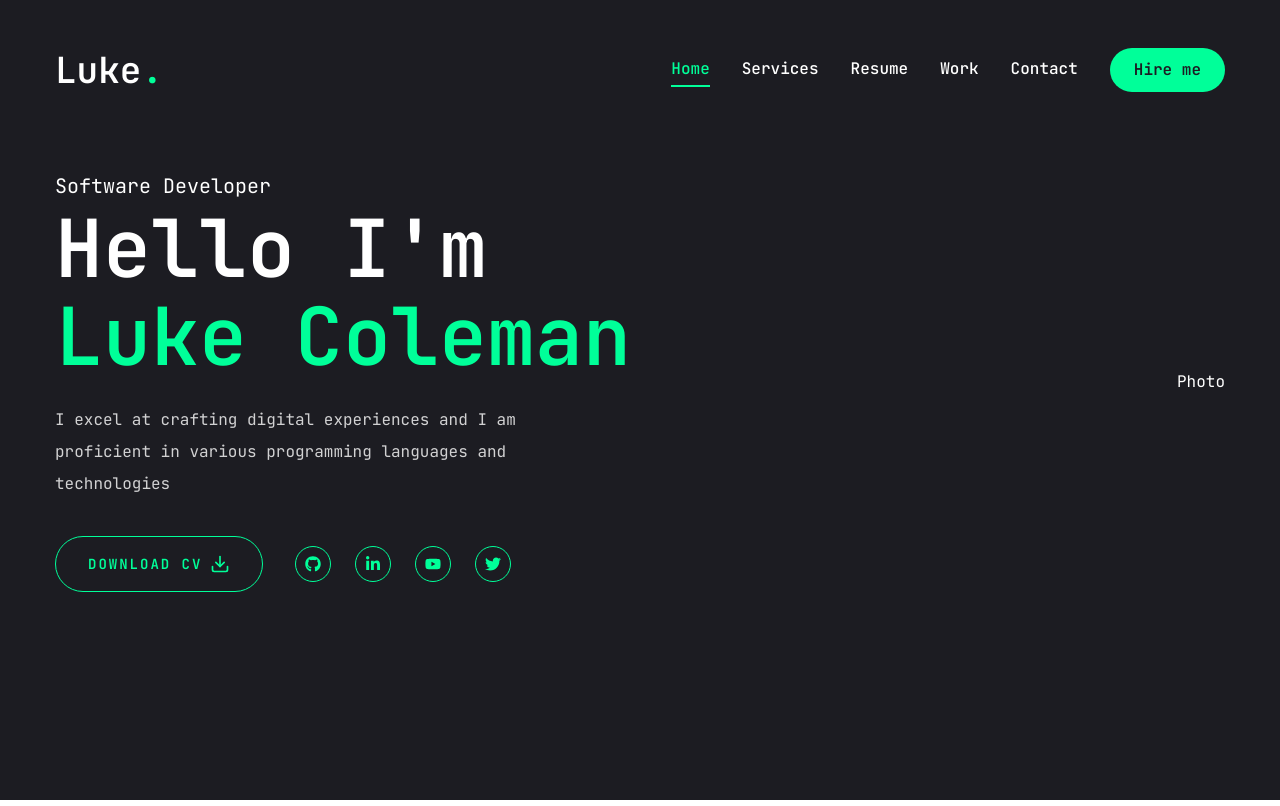
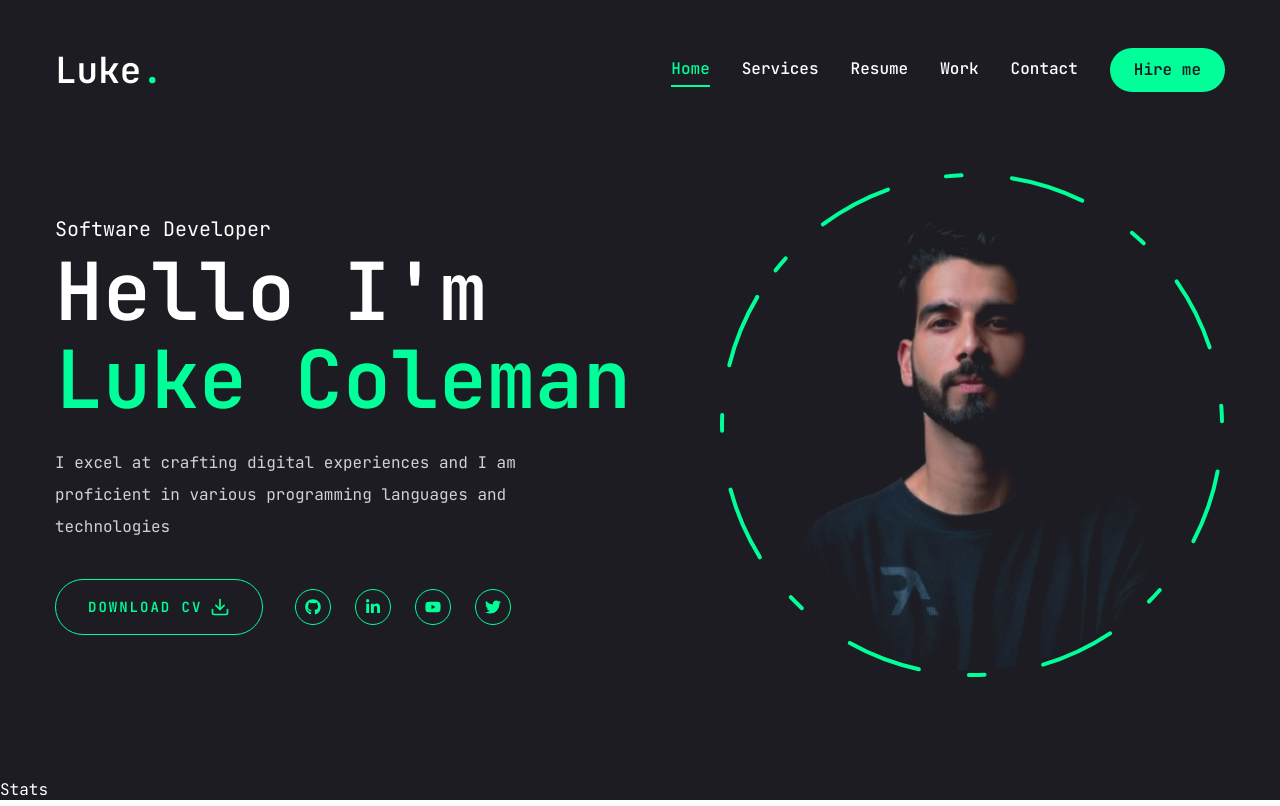
Before and after one commit to kafanasyev97/next-portfolio, a Next.js app: page / in a window 1280 px wide. Built offline with nearby package versions, Linux system fonts and the light colour scheme.

Commit message:
[upd] Photo home page

```diff
--- a/app/page.jsx
+++ b/app/page.jsx
@@ -1,5 +1,6 @@
 import Photo from '@/components/Photo'
 import Social from '@/components/Social'
+import Stats from '@/components/Stats'
 import { Button } from '@/components/ui/button'
 import { FiDownload } from 'react-icons/fi'
 
@@ -9,7 +10,7 @@
       <div className="container mx-auto h-full">
         <div className="flex flex-col xl:flex-row items-center justify-between xl:pt-8 xl:pb-24">
           {/* text */}
-          <div className="text-center xl:text-left">
+          <div className="text-center xl:text-left order-2 xl:order-none">
             <span className="text-xl">Software Developer</span>
             <h1 className="h1 mb-6">
               Hello I'm <br /> <span className="text-accent">Luke Coleman</span>
@@ -39,11 +40,12 @@
             </div>
           </div>
           {/* photo */}
-          <div>
+          <div className="order-1 xl:order-none mb-8 xl:mb-0">
             <Photo />
           </div>
         </div>
       </div>
+      <Stats />
     </section>
   )
 }
--- a/components/Photo.jsx
+++ b/components/Photo.jsx
@@ -1,5 +1,68 @@
+'use client'
+
+import { motion } from 'framer-motion'
+import Image from 'next/image'
+
 const Photo = () => {
-  return <div>Photo</div>
+  return (
+    <div className="w-full h-full relative">
+      <motion.div
+        initial={{ opacity: 0 }}
+        animate={{
+          opacity: 1,
+          transition: { delay: 2, duration: 0.4, ease: 'easeIn' },
+        }}
+      >
+        {/* image */}
+        <motion.div
+          initial={{ opacity: 0 }}
+          animate={{
+            opacity: 1,
+            transition: { delay: 2.4, duration: 0.4, ease: 'easeInOut' },
+          }}
+          className="w-[298px] h-[298px] xl:w-[498px]
+        xl:h-[498px] mix-blend-lighten absolute"
+        >
+          <Image
+            src="/assets/photo.png"
+            priority
+            quality={100}
+            fill
+            alt="lox"
+            className="object-contain"
+          />
+        </motion.div>
+
+        {/* circle */}
+        <motion.svg
+          className="w-[300px] xl:w-[506px] h-[300px] xl:h-[506px]"
+          fill="transparent"
+          viewBox="0 0 506 506"
+          xmlns="http://www.w3.org/2000/svg"
+        >
+          <motion.circle
+            cx="253"
+            cy="253"
+            r="250"
+            stroke="#00ff99"
+            strokeWidth="4"
+            strokeLinecap="round"
+            strokeLinejoin="round"
+            initial={{ strokeDasharray: '24 10 0 0' }}
+            animate={{
+              strokeDasharray: ['15 120 25 25', '16 25 92 72', '4 250 22 22'],
+              rotate: [120, 360],
+            }}
+            transition={{
+              duration: 20,
+              repeat: Infinity,
+              repeatType: 'reverse',
+            }}
+          />
+        </motion.svg>
+      </motion.div>
+    </div>
+  )
 }
 
 export default Photo
--- /dev/null
+++ b/components/Stats.jsx
@@ -0,0 +1,7 @@
+'use client'
+
+const Stats = () => {
+  return <div>Stats</div>
+}
+
+export default Stats
--- a/package.json
+++ b/package.json
@@ -21,6 +21,7 @@
     "lucide-react": "^0.419.0",
     "next": "14.2.5",
     "react": "^18",
+    "react-countup": "^6.5.3",
     "react-dom": "^18",
     "react-icons": "^5.2.1",
     "tailwind-merge": "^2.4.0",
```
Also changed, not shown: 2 other files (tests, documents, lock files or other folders).
